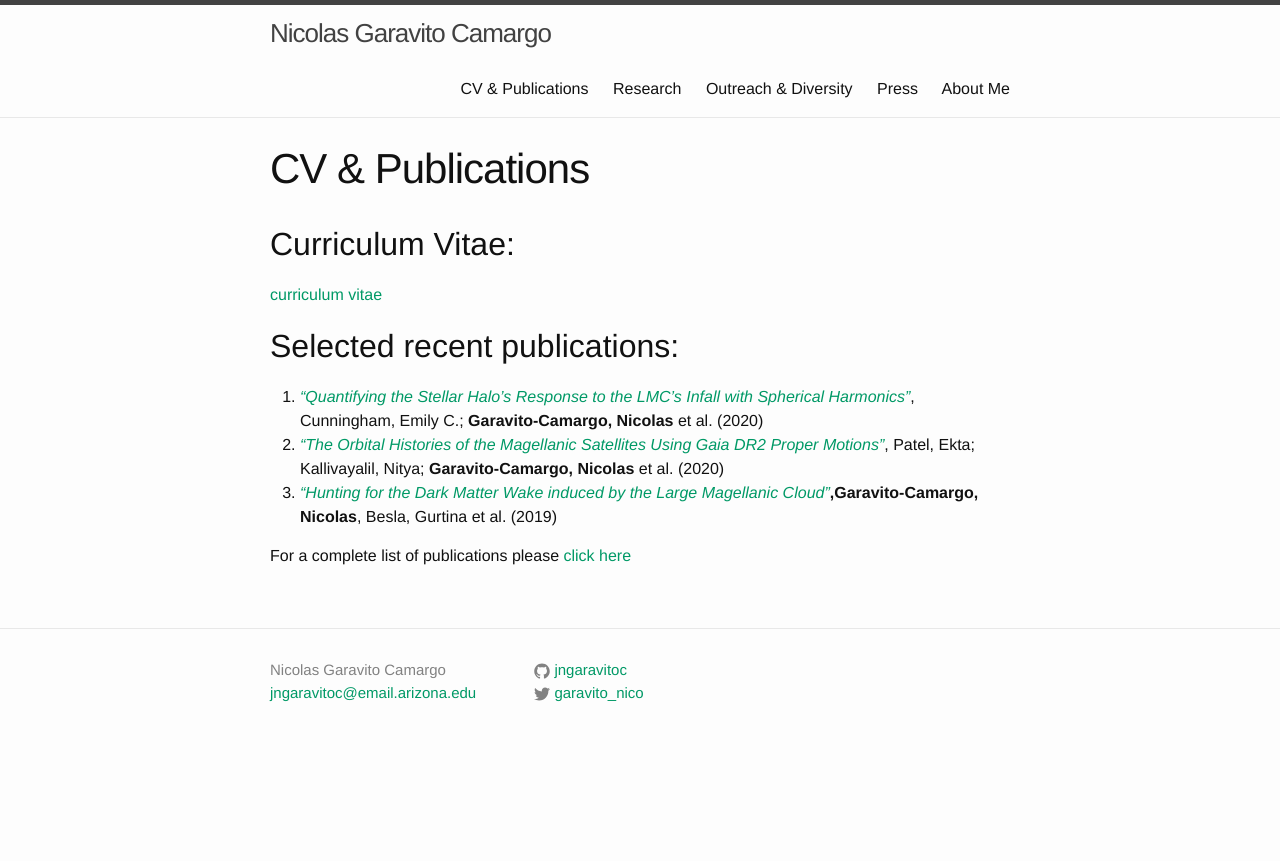
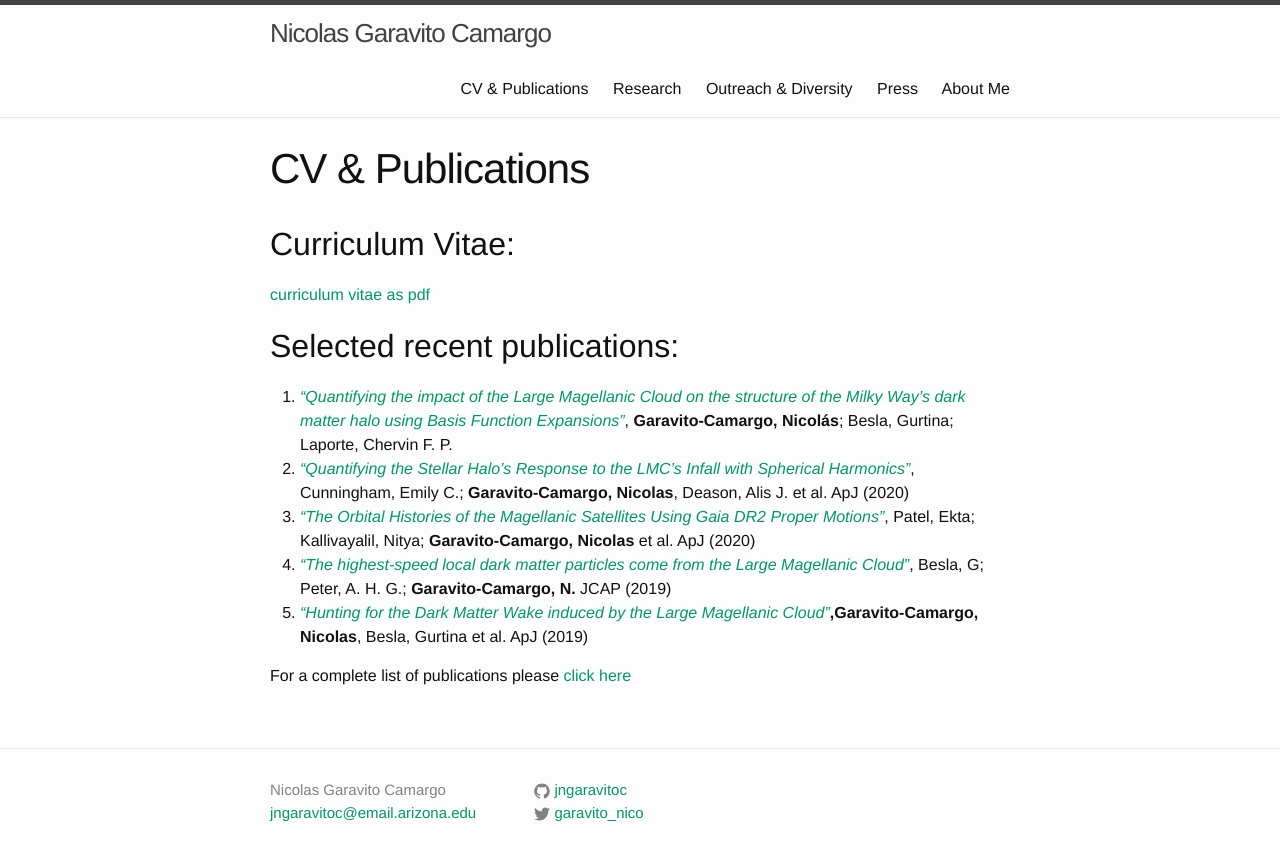
Before and after one commit to jngaravitoc/Garavito-Camargo.github.io, a Jekyll site: the page built from 01_cv_pub.md, in a window 1280 px wide. Shown: the top 861 px of the page. Built offline with Jekyll 4.4.1, drawn with Linux system fonts in a browser that asks for light colours.

```diff
--- a/01_cv_pub.md
+++ b/01_cv_pub.md
@@ -6,19 +6,27 @@ permalink: /cv_pub/
 
 ## Curriculum Vitae:
 
-[curriculum vitae](../CV.pdf)
+[curriculum vitae as pdf](../CV.pdf)
 
 ## Selected recent publications:
 
-1. [*"Quantifying the Stellar Halo's Response to the LMC's Infall with Spherical
+1. [*"Quantifying the impact of the Large Magellanic Cloud on the structure of
+   the Milky Way's dark matter halo using Basis Function
+Expansions"*](https://ui.adsabs.harvard.edu/#abs/2020arXiv201000816G/abstract),
+**Garavito-Camargo, Nicolás**; Besla, Gurtina; Laporte, Chervin F. P.
+2. [*"Quantifying the Stellar Halo's Response to the LMC's Infall with Spherical
    Harmonics"*](https://ui.adsabs.harvard.edu/abs/2020arXiv200608621C/abstract),
-Cunningham, Emily C.; **Garavito-Camargo, Nicolas** et al. (2020)
-2. [*"The Orbital Histories of the Magellanic Satellites Using Gaia DR2 Proper
+Cunningham, Emily C.; **Garavito-Camargo, Nicolas**, Deason, Alis J. et al. ApJ (2020)
+3. [*"The Orbital Histories of the Magellanic Satellites Using Gaia DR2 Proper
    Motions"*](https://ui.adsabs.harvard.edu/abs/2020arXiv200101746P/abstract),
-Patel, Ekta; Kallivayalil, Nitya; **Garavito-Camargo, Nicolas** et al. (2020)
-3. [*"Hunting for the Dark Matter Wake induced by the Large Magellanic
+Patel, Ekta; Kallivayalil, Nitya; **Garavito-Camargo, Nicolas** et al. ApJ (2020)
+4. [*"The highest-speed local dark matter particles come from the Large
+   Magellanic
+Cloud"*](https://ui.adsabs.harvard.edu/#abs/2019JCAP...11..013B/abstract),
+Besla, G; Peter, A. H. G.; **Garavito-Camargo, N.** JCAP (2019)
+5. [*"Hunting for the Dark Matter Wake induced by the Large Magellanic
    Cloud"*](https://ui.adsabs.harvard.edu/abs/2019ApJ...884...51G/abstract)**,Garavito-Camargo, Nicolas**,
-Besla, Gurtina et al. (2019)
+Besla, Gurtina et al. ApJ (2019)
 
 
 For a complete list of publications please [click
```
Also changed, not shown: 02_research.md (+20 -7 lines), index.md (+1 -11 lines).
